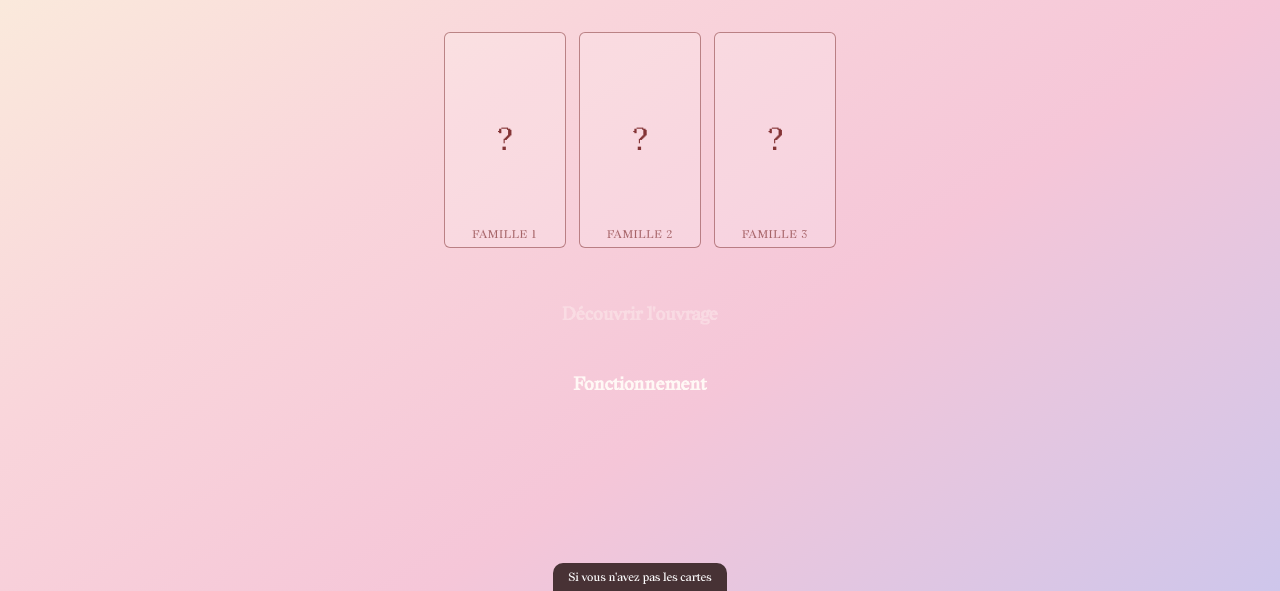
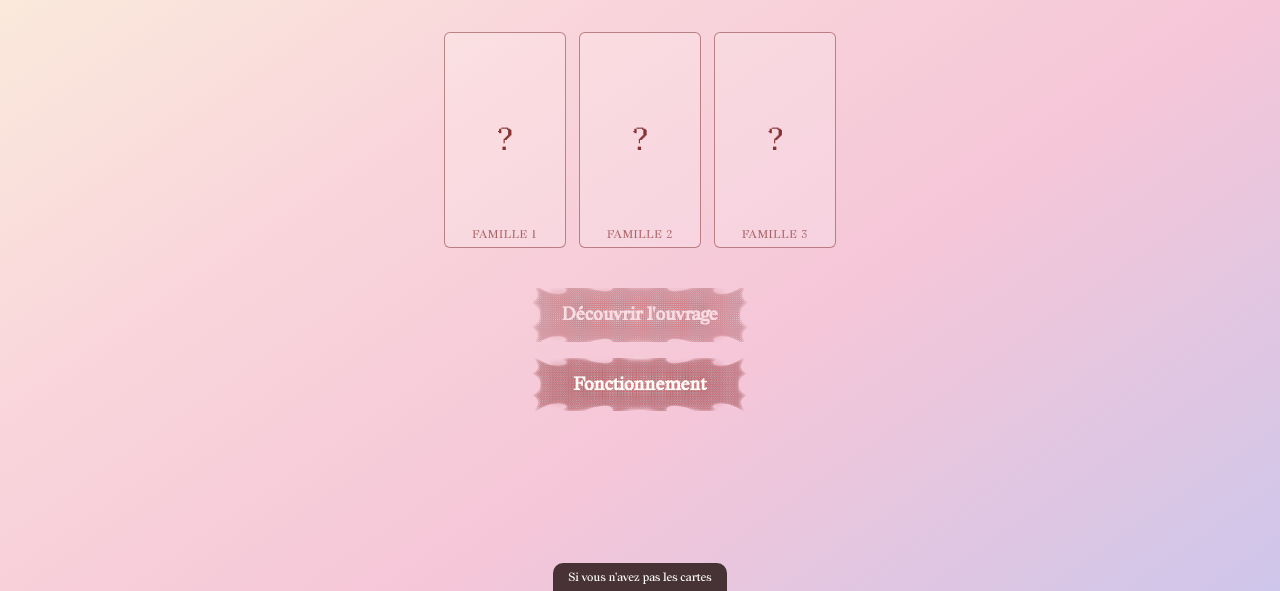
Before and after one commit to siloe5/Biblioth-queDesArcanes, a plain HTML site: page index.html in a window 1280 px wide. Shown: the part 209-800 px from the top of the page. Drawn offline with Linux system fonts and the light colour scheme; the site is published under a folder, as on GitHub Pages, so addresses that start at the root find nothing.

Commit message:
bouton de ouf

```diff
--- a/style.css
+++ b/style.css
@@ -197,7 +197,7 @@ h1 {
 
 .tuto-btn {
 background-color: transparent;
-  background-image: url('/images/Bouton1.png'); /* Vérifie l'extension (.png, .jpg, etc.) */
+  background-image: url('images/Bouton1.png'); /* Vérifie l'extension (.png, .jpg, etc.) */
   background-size: cover; /* Ou '100% 100%' si l'image doit s'étirer exactement aux dimensions du bouton */
   background-position: center;
   background-repeat: no-repeat;
@@ -215,7 +215,7 @@ background-color: transparent;
 
 .primary-btn {
 background-color: transparent;
-  background-image: url('/images/Bouton2.png'); /* Vérifie l'extension (.png, .jpg, etc.) */
+  background-image: url('images/Bouton2.png'); /* Vérifie l'extension (.png, .jpg, etc.) */
   background-size: cover; /* Ou '100% 100%' si l'image doit s'étirer exactement aux dimensions du bouton */
   background-position: center;
   background-repeat: no-repeat;
```
